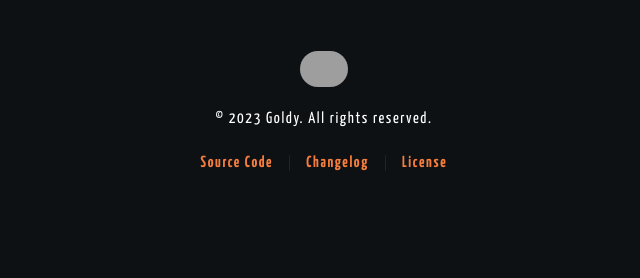
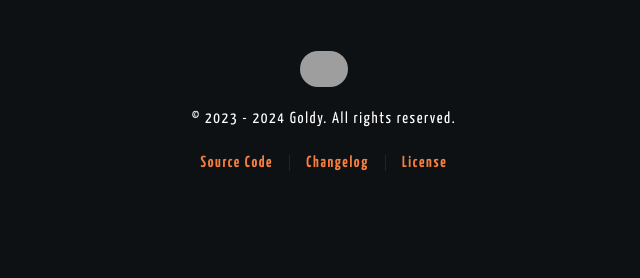
Before and after one commit to THEGOLDENPRO/devgoldy.xyz, a FastAPI app: template templates/home.html in a window 1280 px wide. Shown: the part 522-800 px from the top of the page, without its empty margins (316-956 px from the left). Run offline with FastAPI, Linux system fonts and the light colour scheme; the template is opened without the code that fills it, so the values that code supplies are empty; style sheets or scripts are compiled from the project's sources; grey boxes are pictures that could not be loaded.

Commit message:
chore: copyright update

```diff
--- a/templates/footer.html
+++ b/templates/footer.html
@@ -7,7 +7,7 @@
         </div>
 
         <p class="mt-5 text-center leading-6 text-exeGray">
-            © 2023 Goldy. All rights reserved.
+            © 2023 - 2024 Goldy. All rights reserved.
         </p>
 
         <div class="mt-5 flex items-center justify-center space-x-4 font-semibold">
```
